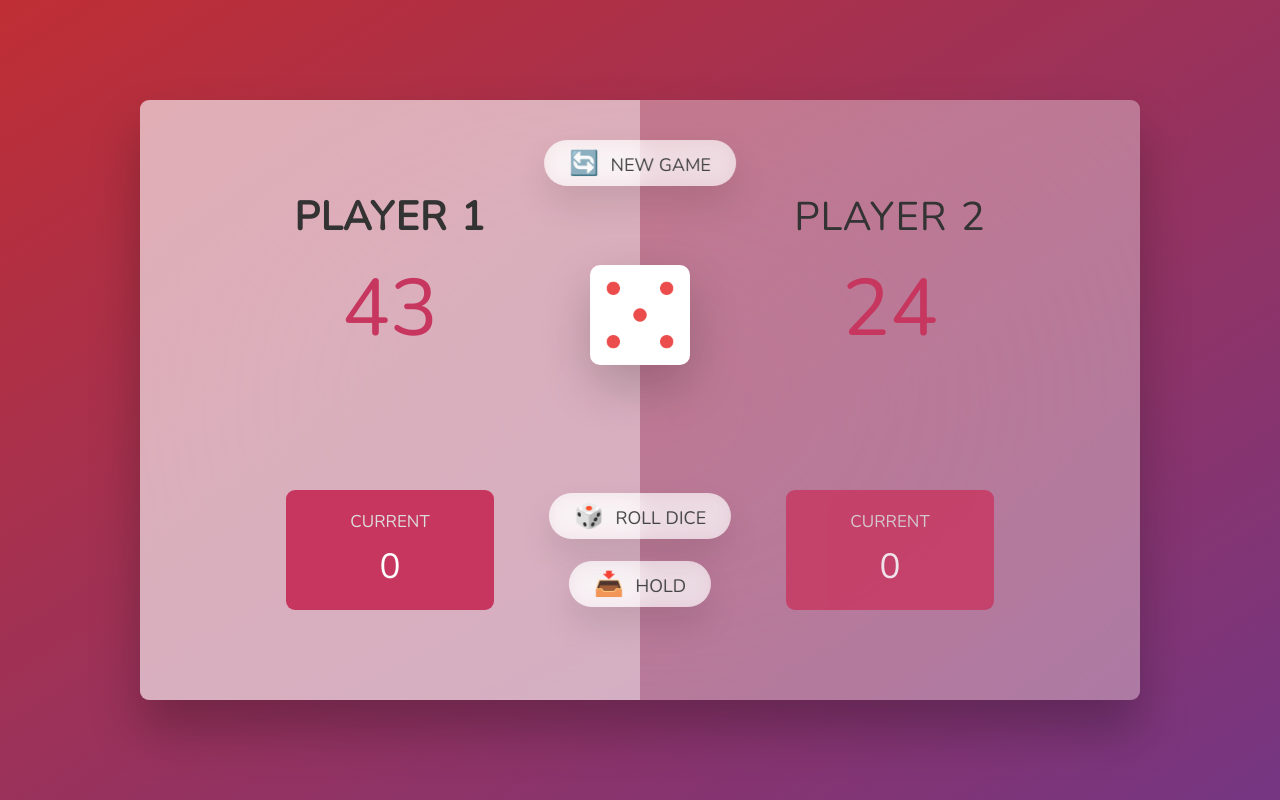
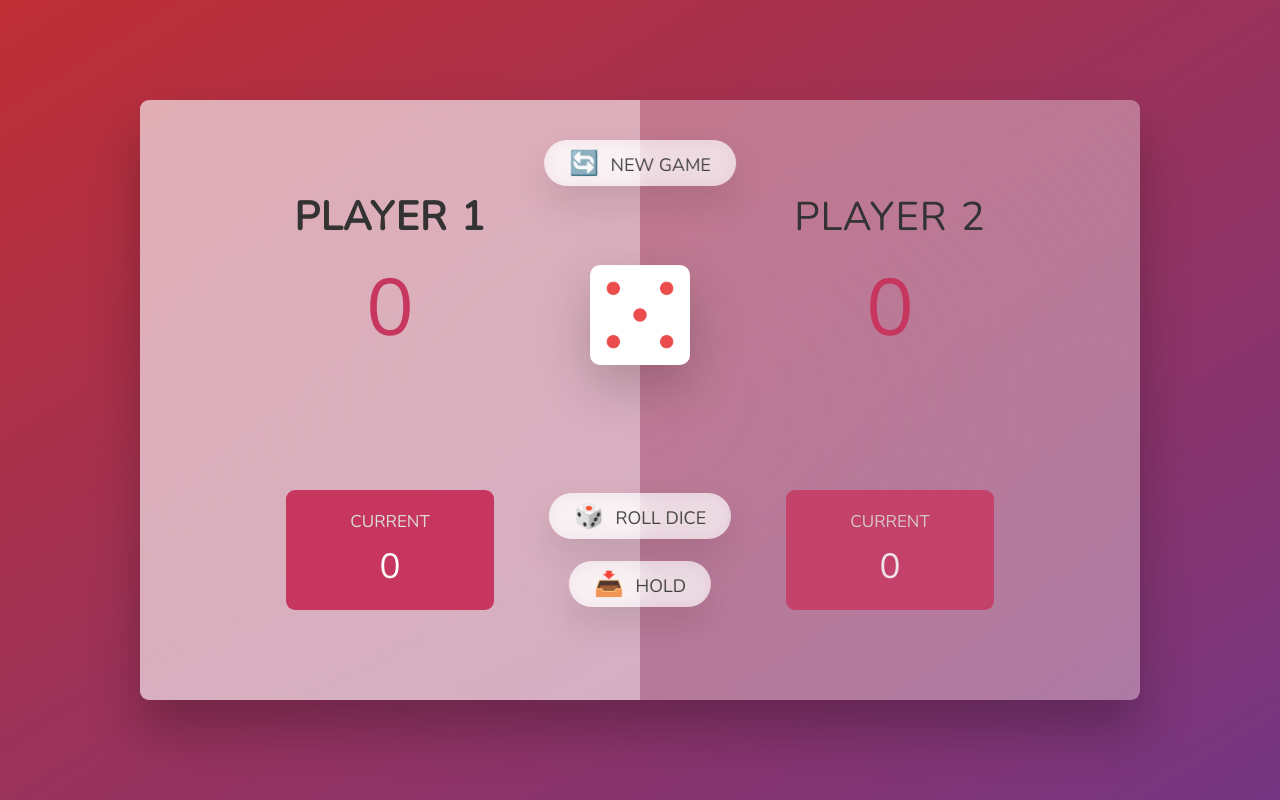
Before and after one commit to AyushShrivastava14/Dice-Roll-Game, a plain HTML site: page index.html in a window 1280 px wide. Drawn offline with nearby package versions, Linux system fonts and the light colour scheme.

Commit message:
final commit

```diff
--- a/index.html
+++ b/index.html
@@ -11,7 +11,7 @@
     <main>
       <section class="player player--0 player--active">
         <h2 class="name" id="name--0">Player 1</h2>
-        <p class="score" id="score--0">43</p>
+        <p class="score" id="score--0">0</p>
         <div class="current">
           <p class="current-label">Current</p>
           <p class="current-score" id="current--0">0</p>
@@ -19,7 +19,7 @@
       </section>
       <section class="player player--1">
         <h2 class="name" id="name--1">Player 2</h2>
-        <p class="score" id="score--1">24</p>
+        <p class="score" id="score--1">0</p>
         <div class="current">
           <p class="current-label">Current</p>
           <p class="current-score" id="current--1">0</p>
```
